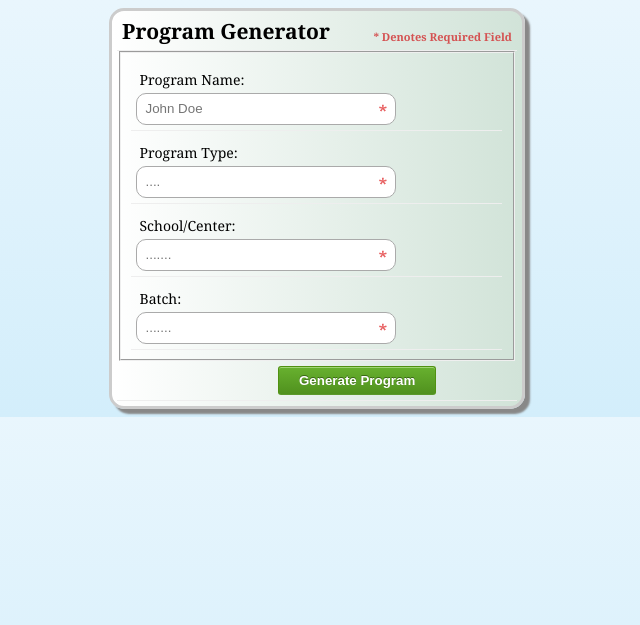
After one commit to pgarcia041993/ACP_AIM, a PHP site: page /programGenerator.html in a window 1280 px wide. The commit adds this page. Shown: the top 625 px of the page, without its empty margins (323-963 px from the left). Run offline with PHP 8.4, Linux system fonts and the light colour scheme.

Commit message:
Added Program Generator Page

```diff
--- /dev/null
+++ b/ATS website/programGenerator.html
@@ -0,0 +1,45 @@
+<!DOCTYPE html>
+<html>
+<head>
+	<meta charset="utf-8">
+	<title>ACP Program Generator</title>
+	<link rel="stylesheet" media="screen" href="styles.css" >
+</head>
+<body>
+<div class="main">
+<form class="contact_form" action="#" method="post" name="contact_form">
+    <ul>
+        <li>
+
+             <h2>Program Generator
+             <span class="required_notification">* Denotes Required Field</span>
+
+        </h2></li>
+		<fieldset>
+        <li>
+            <label for="name">Program Name:</label>
+            <input type="text"  placeholder="John Doe" required />
+        </li>
+        <li>
+            <label for="email">Program Type:</label>
+            <input type="email" name="email" placeholder="...." required />
+
+        </li>
+        <li>
+            <label for="website">School/Center:</label>
+            <input type="url" name="website" placeholder="......." required />
+        </li>
+        <li>
+            <label for="website">Batch:</label>
+            <input type="url" name="website" placeholder="......." required />
+        </li>
+       </fieldset>
+        <li>
+        	<button class="submit" type="submit">Generate Program</button>
+        </li>
+
+    </ul>
+</form>
+</div>
+</body>
+</html>
--- a/ATS website/styles.css
+++ b/ATS website/styles.css
@@ -9,6 +9,7 @@ html {
 	background: -ms-linear-gradient(top, rgba(233,246,253,1) 0%,rgba(211,238,251,1) 100%); /* IE10+ */
 	background: linear-gradient(to bottom, rgba(233,246,253,1) 0%,rgba(211,238,251,1) 100%); /* W3C */
 	filter: progid:DXImageTransform.Microsoft.gradient( startColorstr='#e9f6fd', endColorstr='#d3eefb',GradientType=0 ); /* IE6-9 */
+
 }
 /* === Form Typography === */
 body {font: 14px/21px "Lucida Sans", "Lucida Grande", "Lucida Sans Unicode", sans-serif; }
```
